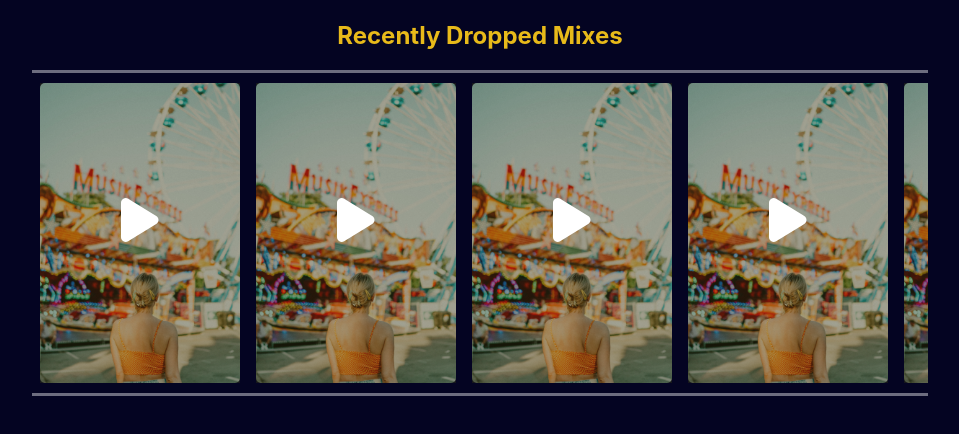
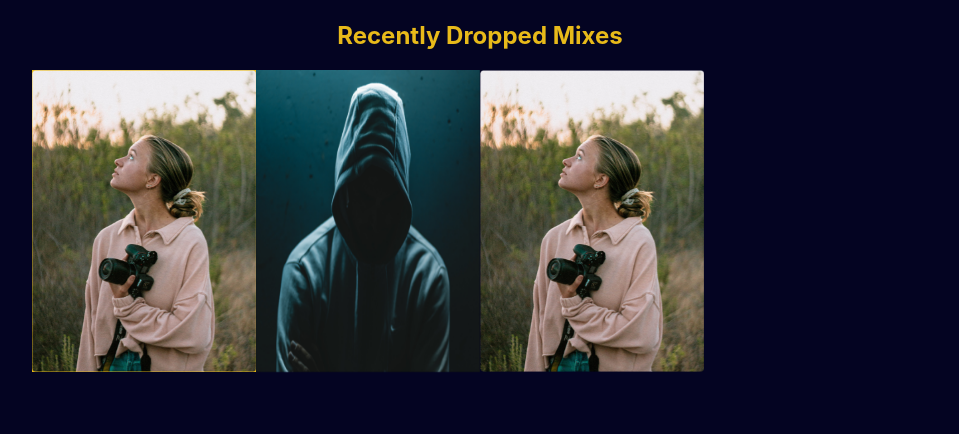
Before and after one commit to okore-lens/topboy, a React (Create React App) app: page / in a window 1280 px wide. Shown: the part 1531-1965 px from the top of the page, without its empty margins (160-1119 px from the left). Built offline with nearby package versions, Linux system fonts and the light colour scheme.

Commit message:
Working on slideshow logic

```diff
--- a/src/components/cards/homeMixesCard/HomeMixesCard.jsx
+++ b/src/components/cards/homeMixesCard/HomeMixesCard.jsx
@@ -3,13 +3,14 @@ import { faPlay } from "@fortawesome/free-solid-svg-icons";
 
 import "./HomeMixesCard.scss";
 
-const HomeMixesCard = () => {
+const HomeMixesCard = (props) => {
   return (
-    <div className="HomeMixesCard">
-      <div className="wrapper">
-        <FontAwesomeIcon className="icon" icon={faPlay} />
-      </div>
-    </div>
+    <img src={props.src} />
+    // <div className="HomeMixesCard">
+    //   <div className="wrapper">
+    //     <FontAwesomeIcon className="icon" icon={faPlay} />
+    //   </div>
+    // </div>
   );
 };
 
--- a/src/components/cards/homeMixesCard/HomeMixesCard.scss
+++ b/src/components/cards/homeMixesCard/HomeMixesCard.scss
@@ -1,25 +1,25 @@
-.HomeMixesCard {
-  min-width: 200px;
-  height: 300px;
-  border-radius: 5px;
-  background-color: #000000;
-  background-image: url("../../../assets/images/about-img.png");
-  background-position: center center;
-  background-size: cover;
-  background-repeat: no-repeat;
-  line-height: 300px;
-  margin: 0 8px;
-  .wrapper {
-    height: 100%;
-    width: 100%;
-    background-color: #34351465;
-    .icon {
-      font-size: 50px;
-      color: #ffffff;
-      &:hover {
-        cursor: pointer;
-        color: #cf911d;
-      }
-    }
-  }
-}
+// .HomeMixesCard {
+//   min-width: 200px;
+//   height: 300px;
+//   border-radius: 5px;
+//   background-color: #000000;
+//   background-image: url("../../../assets/images/about-img.png");
+//   background-position: center center;
+//   background-size: cover;
+//   background-repeat: no-repeat;
+//   line-height: 300px;
+//   margin: 0 8px;
+//   .wrapper {
+//     height: 100%;
+//     width: 100%;
+//     background-color: #34351465;
+//     .icon {
+//       font-size: 50px;
+//       color: #ffffff;
+//       &:hover {
+//         cursor: pointer;
+//         color: #cf911d;
+//       }
+//     }
+//   }
+// }
--- a/src/components/layout/pages/home/Home.jsx
+++ b/src/components/layout/pages/home/Home.jsx
@@ -13,6 +13,7 @@ import { Timeline } from "react-twitter-widgets";
 import "./Home.scss";
 import { useState } from "react";
 import { useEffect } from "react";
+import imagelist from "../../../../assets/arrays/memoryArray";
 
 function Home() {
   const [poster, setPoster] = useState(0);
@@ -42,6 +43,7 @@ function Home() {
   useEffect(() => {
     interval();
     barHandler();
+    console.log(imagelist);
   }, []);
   return (
     <div className="Home">
@@ -84,13 +86,36 @@ function Home() {
       </div>
       <h2>Recently Dropped Mixes</h2>
       <div className="mixes">
+        <div className="slideshow">
+          <img src={img} />
+          <img src={img3} />
+          <img src={img2} />
+          <img src={img3} />
+          {/* {imagelist.map((img) => {
+            <HomeMixesCard key={img.id} src={img.src} />;
+          })} */}
+          {/* <div className="slides">
             <HomeMixesCard />
+          </div>
+          <div className="slides">
             <HomeMixesCard />
+          </div>
+          <div className="slides">
             <HomeMixesCard />
+          </div>
+          <div className="slides">
             <HomeMixesCard />
+          </div>
+          <div className="slides">
             <HomeMixesCard />
+          </div>
+          <div className="slides">
             <HomeMixesCard />
+          </div>
+          <div className="slides">
             <HomeMixesCard />
+          </div> */}
+        </div>
       </div>
       <div className="youtube">
         <iframe
--- a/src/components/layout/pages/home/Home.scss
+++ b/src/components/layout/pages/home/Home.scss
@@ -178,12 +178,22 @@
   .mixes {
     width: 70%;
     margin: 20px auto;
-    overflow: scroll;
+    overflow: hidden;
     height: 320px;
-    border-top: 3px solid #ffffff6b;
-    border-bottom: 3px solid #ffffff6b;
-    display: flex;
-    align-items: center;
+    // background-color: #50492f;
+    // border-top: 3px solid #ffffff6b;
+    // border-bottom: 3px solid #ffffff6b;
+    // display: flex;
+    // align-items: center;
+    .slideshow {
+      background-color: #e8ba1a;
+      width: 25%;
+      display: flex;
+      img {
+        animation: slide 16s infinite;
+        width: 100%;
+      }
+    }
   }
 
   .youtube {
@@ -281,6 +291,34 @@
     }
   }
 }
+
+@keyframes slide {
+  0% {
+    transform: translateX(0);
+  }
+  25% {
+    transform: translateX(0);
+  }
+  30% {
+    transform: translateX(-100%);
+  }
+  50% {
+    transform: translateX(-100%);
+  }
+  55% {
+    transform: translateX(-200%);
+  }
+  75% {
+    transform: translateX(-200%);
+  }
+  80% {
+    transform: translateX(-300%);
+  }
+  100% {
+    transform: translateX(-300);
+  }
+}
+
 @keyframes rotation {
   from {
     transform: rotateY(0deg);
```
Lines whose indentation alone changed are shown as unchanged.
